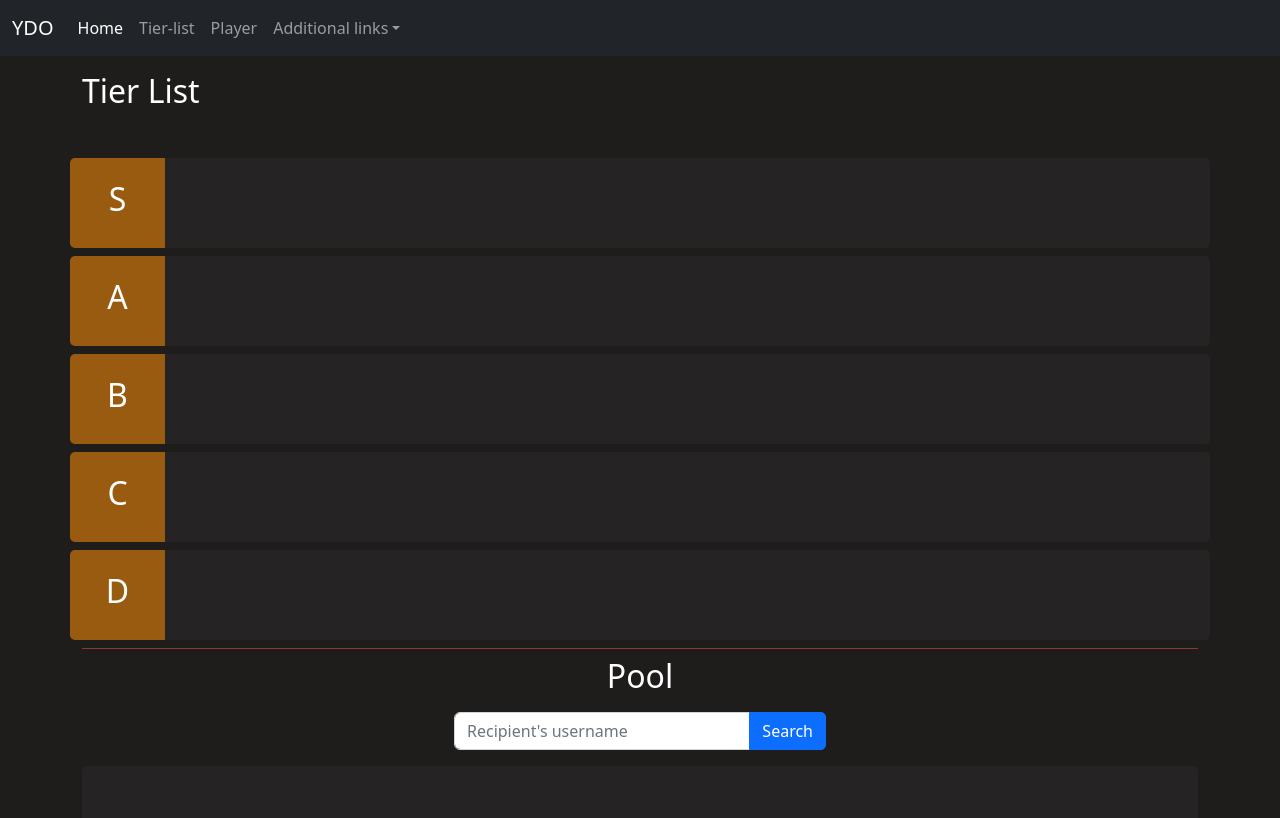
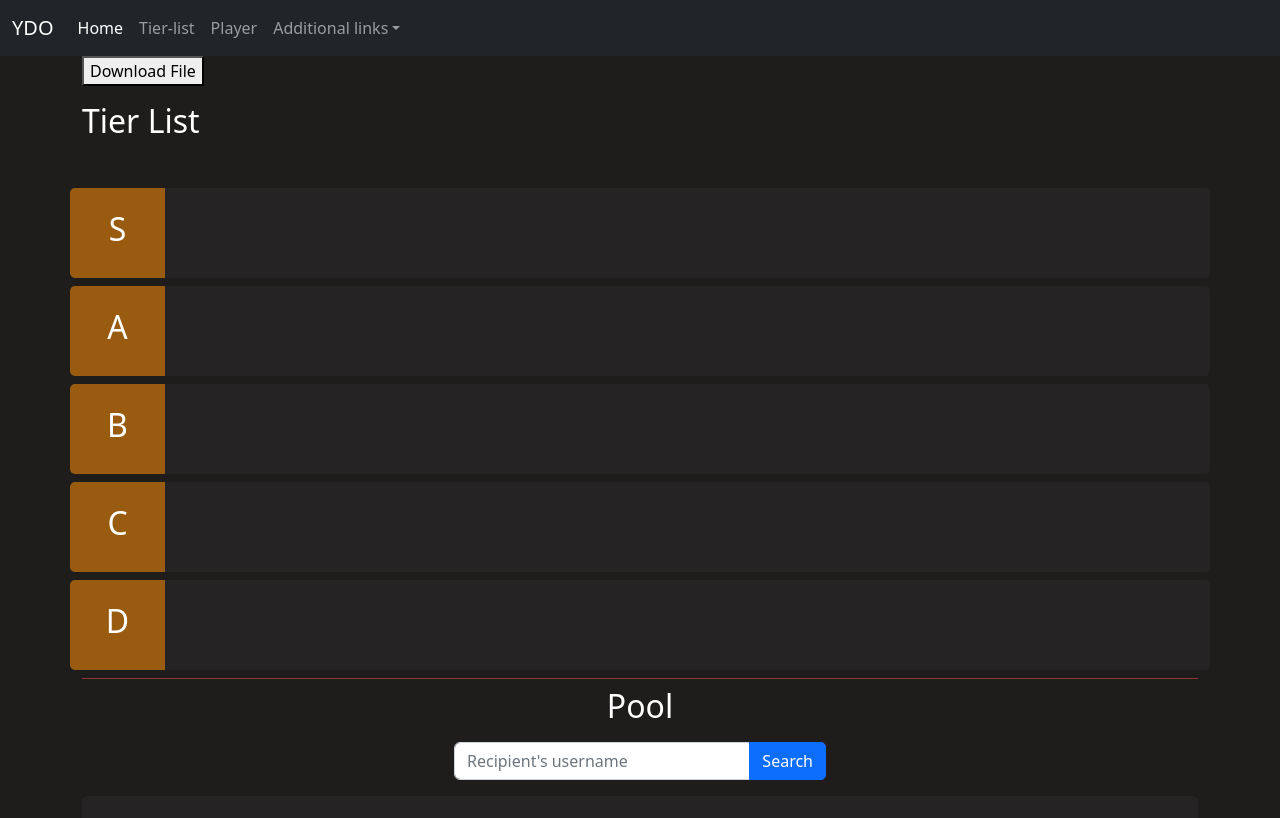
Before and after one commit to Albus-489/my-digital-oasis, a React (Create React App) app: page /tierlist in a window 1280 px wide. Shown: the top 818 px of the page. Built offline with nearby package versions, Linux system fonts and the light colour scheme.

Commit message:
save-tier function test

```diff
--- a/src/components/tier-list/TierListPage.tsx
+++ b/src/components/tier-list/TierListPage.tsx
@@ -1,15 +1,10 @@
-import React, { useEffect, useState } from "react";
+import { useState } from "react";
 import ITierList from "./models/ITierList";
-// import data from "./data/items.json";
 import "./styles/tierlist.style.css";
-import user_secrets from "./data/IGDBauth.json";
-import axios from "axios";
 import Tier from "./tier-components/Tier.component";
 import Pool from "./tier-components/Pool.component";
-import { onDragOver, onDragStart, onDrop } from "./funcs/dragndropHelper";
-import { fetchGameImage } from "./funcs/axiosHelper";
 import { IBaseItem } from "./tier-components/TierCompProps";
-const pepeImage = require("./images/penumbra.jpg");
+import { downloadFile } from "./funcs/save-upload-tier.functions";
 
 const TierListPage = () => {
   const [tiers, setTierList] = useState<ITierList[]>([
@@ -26,6 +21,7 @@ const TierListPage = () => {
 
   return (
     <div className="TierList">
+      <button onClick={() => downloadFile}>Download File</button>
       <h2 className="text-start mb-5 mt-3">Tier List</h2>
       {tiers.map((tier, index) =>
         tier.name !== "Pool" ? (
--- /dev/null
+++ b/src/components/tier-list/funcs/save-upload-tier.functions.ts
@@ -0,0 +1,9 @@
+import ITierList from "../models/ITierList";
+import { saveAs } from "file-saver";
+
+export const downloadFile = (list: ITierList[]): void => {
+  const fileData = "This is some example text that will be saved to a file.";
+  const fileName = "example.txt";
+  const file = new Blob([fileData], { type: "text/plain;charset=utf-8" });
+  saveAs(file, fileName);
+};
```
